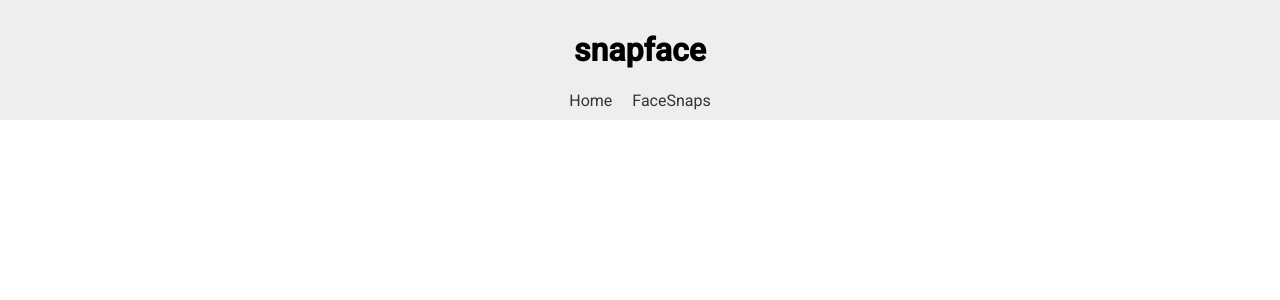
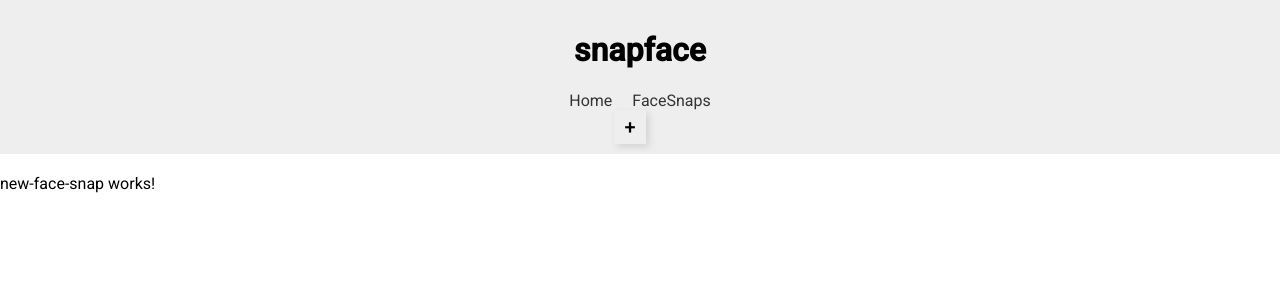
Before and after one commit to meleadr/snapface, an Angular app: page /create in a window 1280 px wide. Before the commit this address led to /. Shown: the top 300 px of the page. Built offline with nearby package versions, Linux system fonts and the light colour scheme.

Commit message:
Setup pour fomulaire reactif

```diff
--- a/src/app/app-routing.module.ts
+++ b/src/app/app-routing.module.ts
@@ -3,11 +3,13 @@ import {RouterModule, Routes} from "@angular/router";
 import {FaceSnapListComponent} from "./face-snap-list/face-snap-list.component";
 import {LandingPageComponent} from "./landing-page/landing-page.component";
 import {SingleFaceSnapComponent} from "./single-face-snap/single-face-snap.component";
+import {NewFaceSnapComponent} from "./new-face-snap/new-face-snap.component";
 
 const routes: Routes = [
   {path: '', component: LandingPageComponent},
   {path: 'facesnaps', component: FaceSnapListComponent},
-  {path: 'facesnaps/:id', component: SingleFaceSnapComponent}
+  {path: 'facesnaps/:id', component: SingleFaceSnapComponent},
+  {path: 'create', component: NewFaceSnapComponent}
 ];
 
 @NgModule({
--- a/src/app/header/header.component.html
+++ b/src/app/header/header.component.html
@@ -4,4 +4,5 @@
     <a routerLink="" routerLinkActive="active" [routerLinkActiveOptions]="{exact:true}">Home</a>
     <a routerLink="facesnaps" routerLinkActive="active">FaceSnaps</a>
   </nav>
+  <button (click)="onAddNewFaceSnap()">+</button>
 </header>
--- a/src/app/header/header.component.ts
+++ b/src/app/header/header.component.ts
@@ -1,4 +1,5 @@
 import { Component } from '@angular/core';
+import {Router} from "@angular/router";
 
 @Component({
   selector: 'app-header',
@@ -7,4 +8,11 @@ import { Component } from '@angular/core';
 })
 export class HeaderComponent {
 
+  constructor(private router:Router) {
+  }
+
+  onAddNewFaceSnap() {
+    this.router.navigateByUrl('create');
+  }
+
 }
--- /dev/null
+++ b/src/app/new-face-snap/new-face-snap.component.html
@@ -0,0 +1 @@
+<p>new-face-snap works!</p>
```
Also changed, not shown: src/app/app.module.ts (+6 -3 lines), src/app/new-face-snap/new-face-snap.component.ts (added, +10 -0 lines), src/app/new-face-snap/new-face-snap.component.scss (added).
